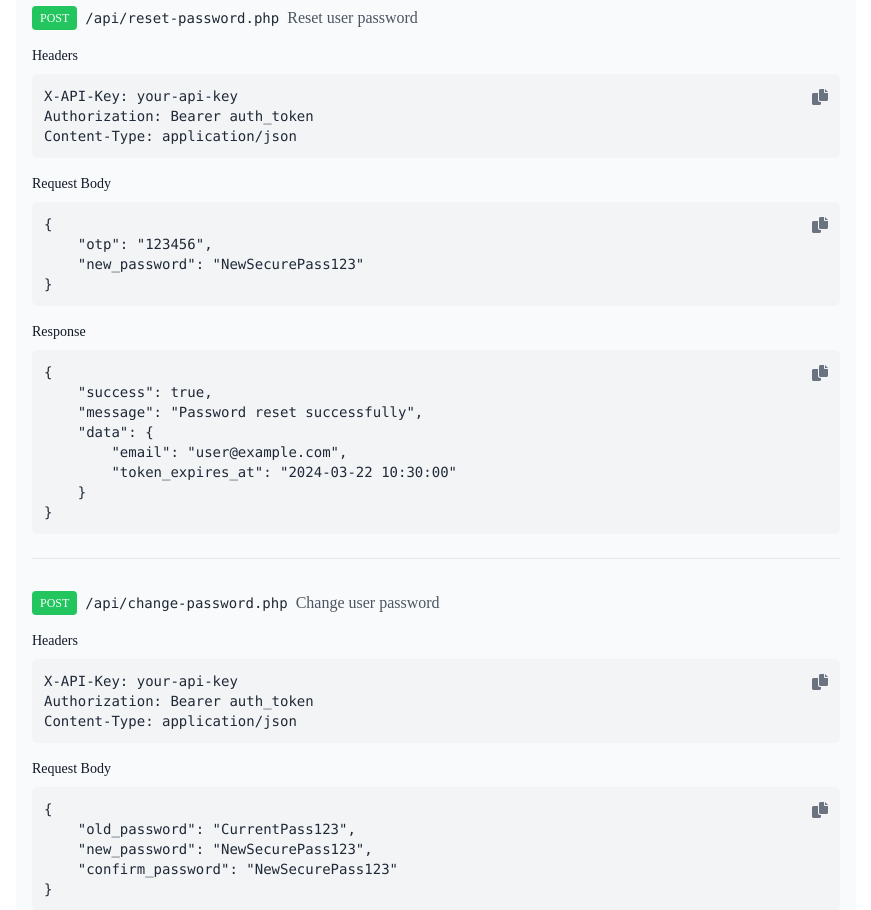
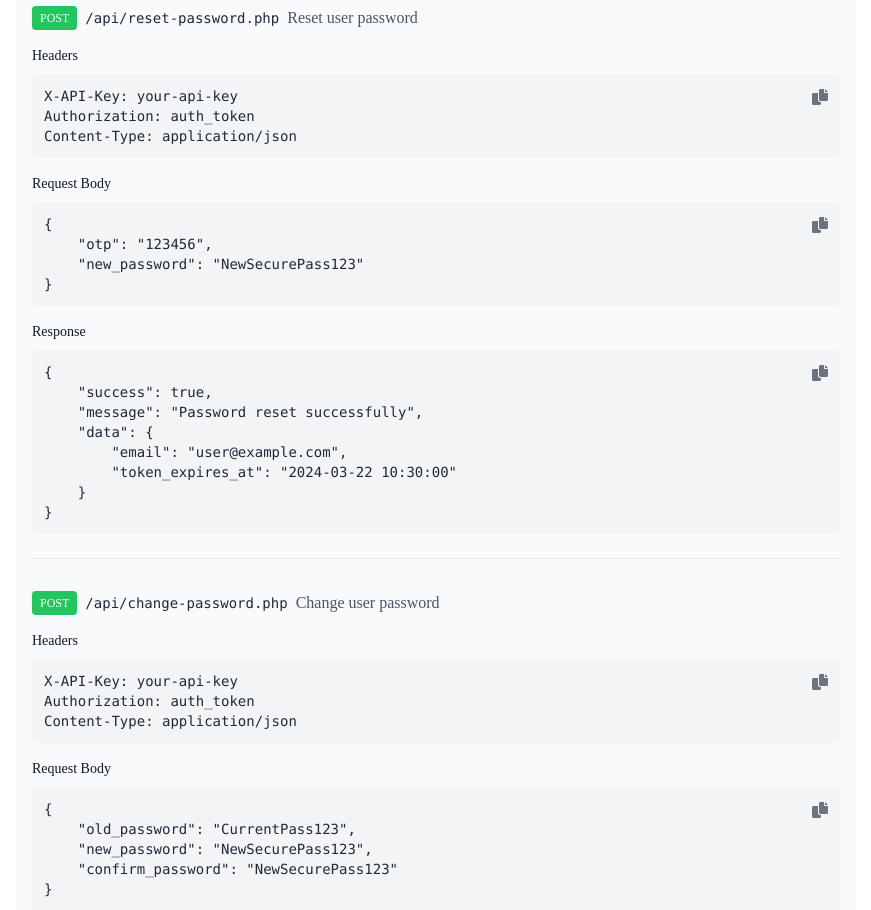
Before and after one commit to RANzzzzzzzzzY/tempAPI, a PHP site: page / in a window 1280 px wide. Shown: the part 4028-4938 px from the top of the page, without its empty margins (368-1239 px from the left). Run offline with PHP 8.4, Linux system fonts and the light colour scheme; some libraries are stand-ins or nearby versions.

Commit message:
i fix the documentation of reset password and change password

```diff
--- a/index.php
+++ b/index.php
@@ -499,7 +499,7 @@ Content-Type: application/json</pre>
                                                         <i class="fas fa-copy"></i>
                                                     </button>
                                                     <pre class="text-sm font-mono text-gray-800">X-API-Key: your-api-key
-Authorization: Bearer auth_token
+Authorization: auth_token
 Content-Type: application/json</pre>
                                                 </div>
                                             </div>
@@ -549,7 +549,7 @@ Content-Type: application/json</pre>
                                                         <i class="fas fa-copy"></i>
                                                     </button>
                                                     <pre class="text-sm font-mono text-gray-800">X-API-Key: your-api-key
-Authorization: Bearer auth_token
+Authorization: auth_token
 Content-Type: application/json</pre>
                                                 </div>
                                             </div>
```
